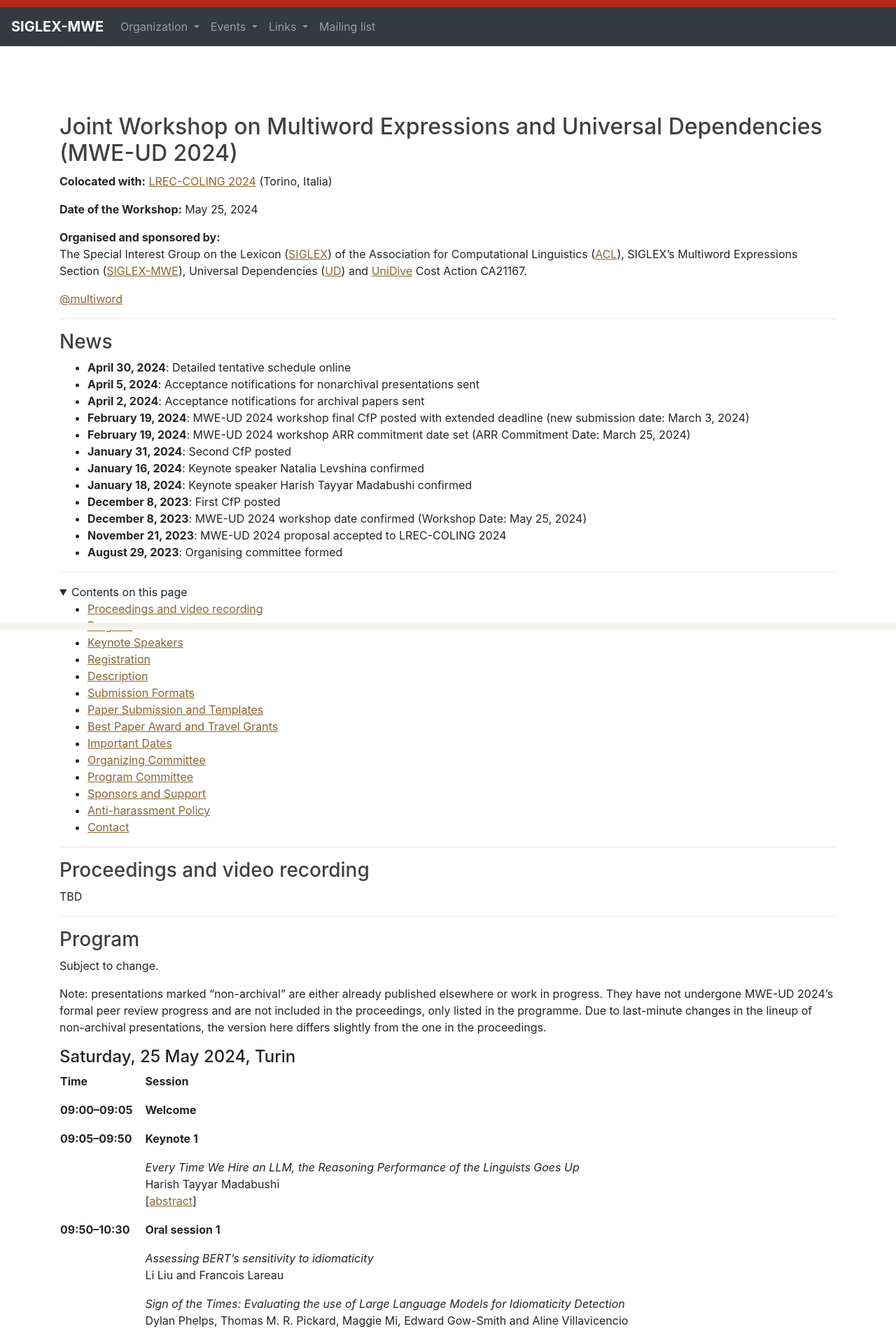
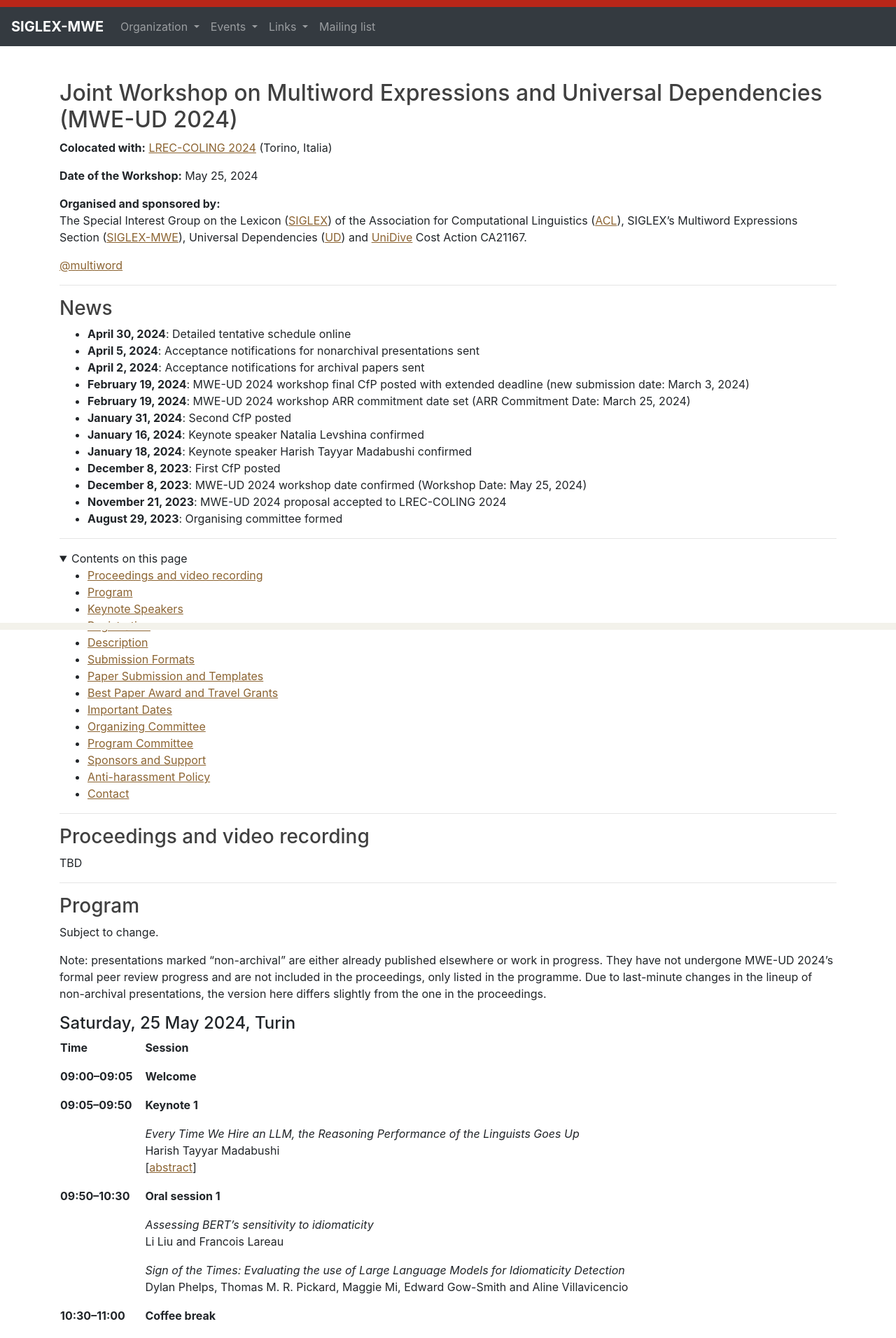
Before and after one commit to multiword/multiword.github.io, a Jekyll site: the page built from mweud2024/index.md, in a window 1280 px wide. Shown: the top 1912 px of the page at 70% size. Built offline with Jekyll 4.4.1, drawn with Linux system fonts in a browser that asks for light colours; comment, search, counter and statistics services are not loaded.

Commit message:
Margin, cont.

```diff
--- a/_layouts/default.html
+++ b/_layouts/default.html
@@ -79,7 +79,7 @@
     </div>
   </nav>
   <!--------------------------------------------------------------->
-  <div class="container pt-5 mt-5 main">
+  <div class="container pt-5 pb-5 main">
     {{ content }}
   </div>
   <!--------------------------------------------------------------->
--- a/mweud2024/index.md
+++ b/mweud2024/index.md
@@ -534,7 +534,7 @@
 ### <a name="registration"> Registration </a>
 
 To attend the workshop (either in person or virtually), please register through
-[LREC-COLING 2024's registration
+[LREC-COLING 2024’s registration
 system](https://lrec-coling-2024.org/registration-2/). Note that to attend
 MWE-UD 2024, it is sufficient to select this workshop during registration; you
 do not have to register for the main conference.
```
